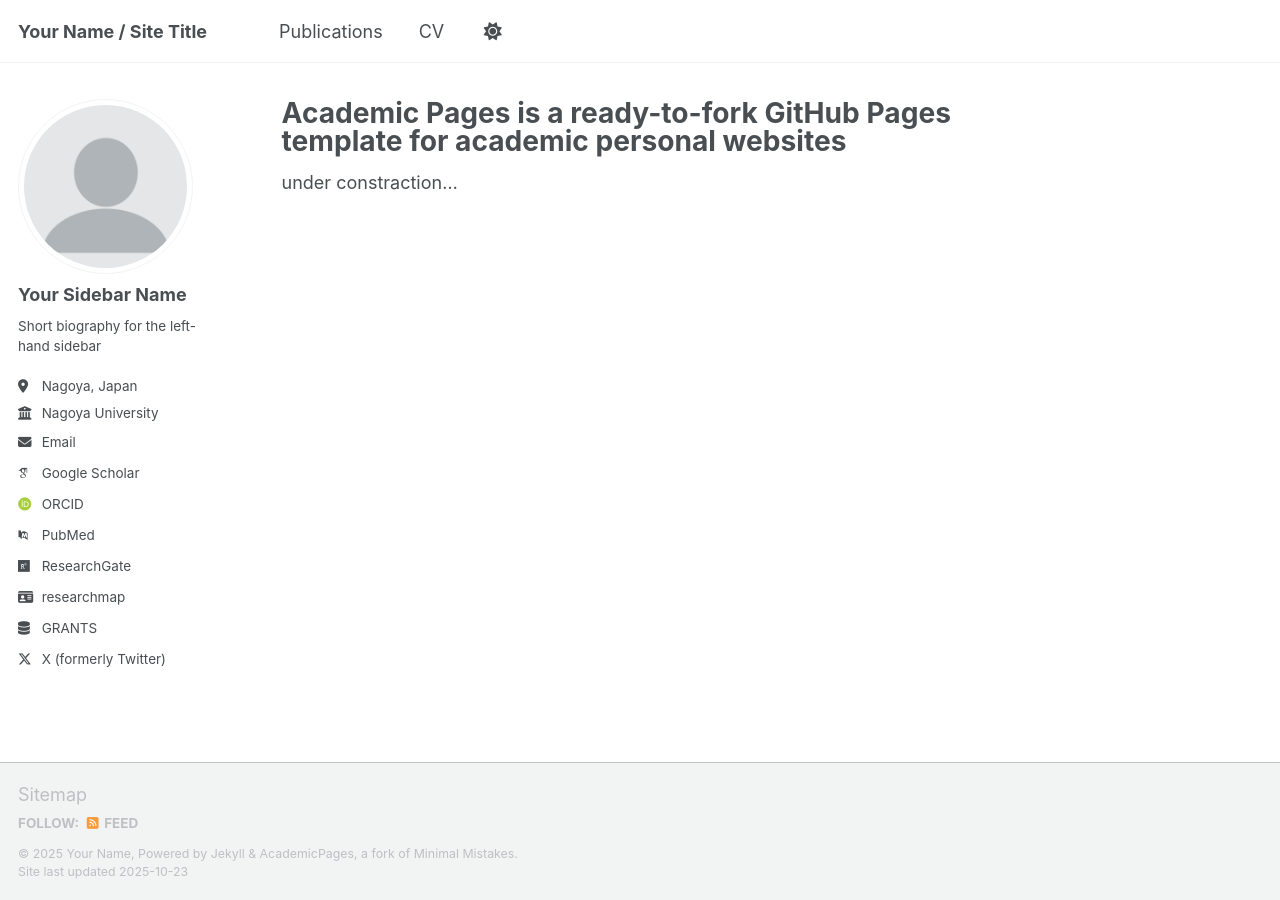
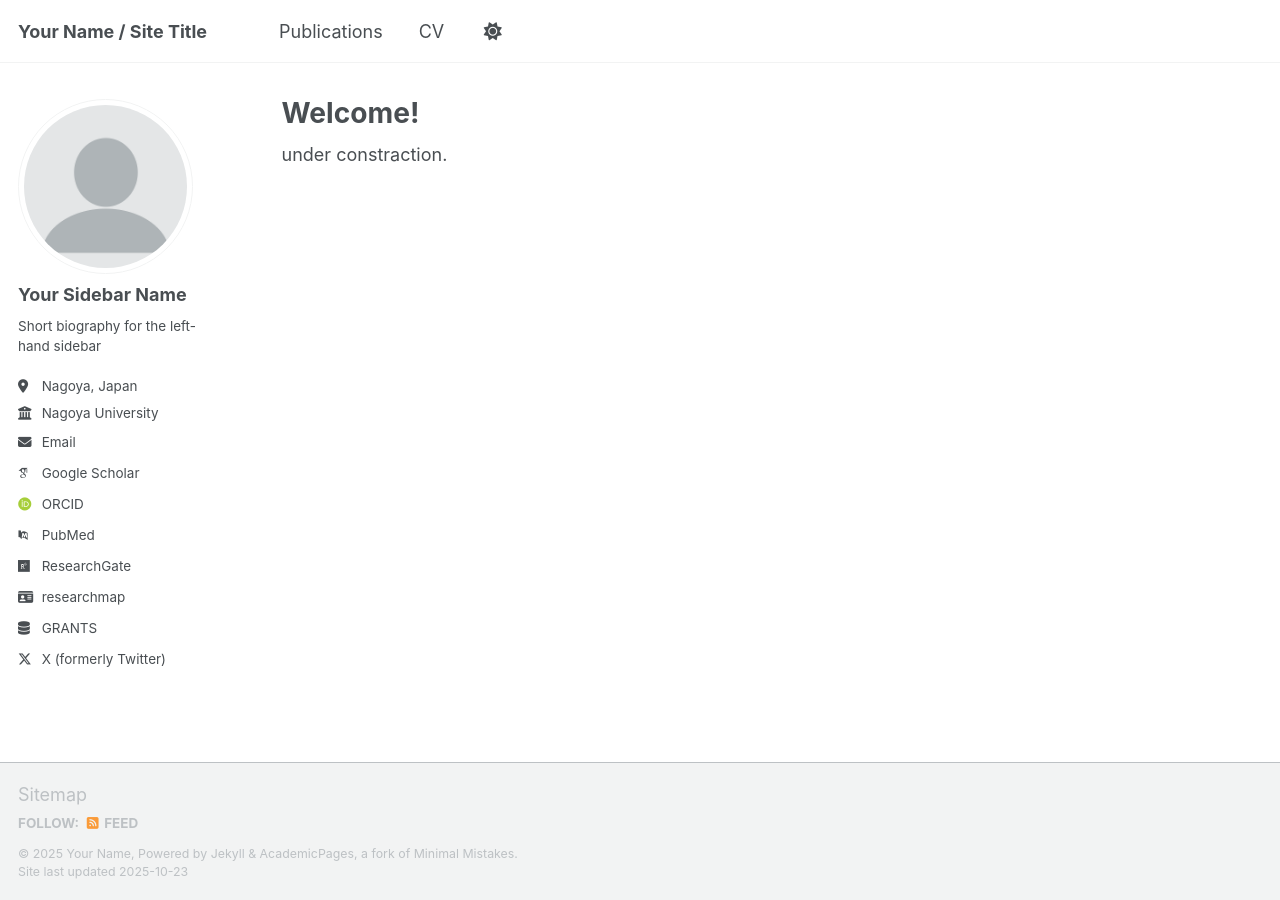
Before and after one commit to n-ido/n-ido.github.io, a Jekyll site: the page built from _pages/about.md, in a window 1280 px wide. Built offline with Jekyll 4.4.1, drawn with Linux system fonts in a browser that asks for light colours; some web fonts are replaced; a script that is not in the unit is left out.

Commit message:
Update about.md

```diff
--- a/_pages/about.md
+++ b/_pages/about.md
@@ -1,9 +1,9 @@
 ---
 permalink: /
-title: "Academic Pages is a ready-to-fork GitHub Pages template for academic personal websites"
+title: "Welcome!"
 author_profile: true
 redirect_from:
   - /about/
   - /about.html
 ---
-under constraction...
+under constraction.
```
